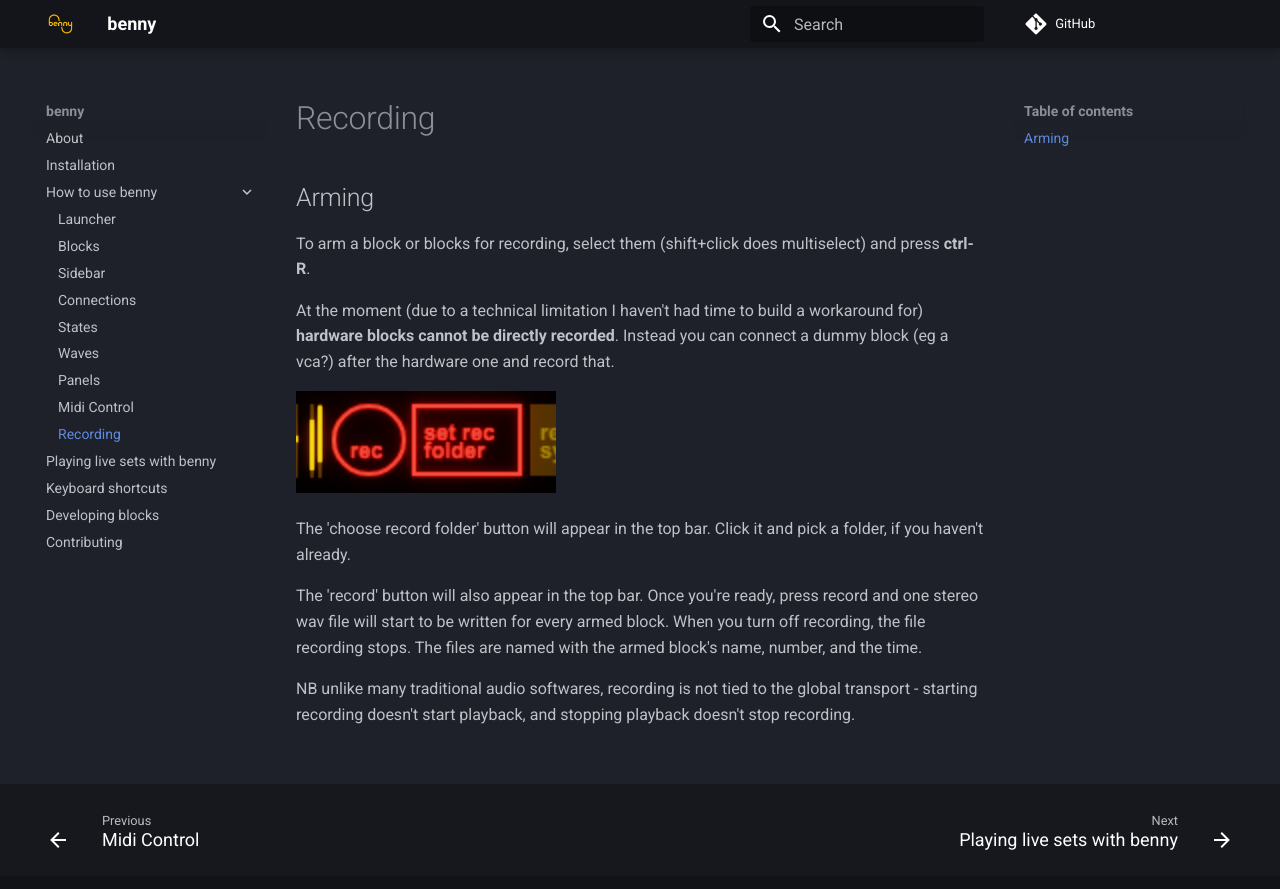
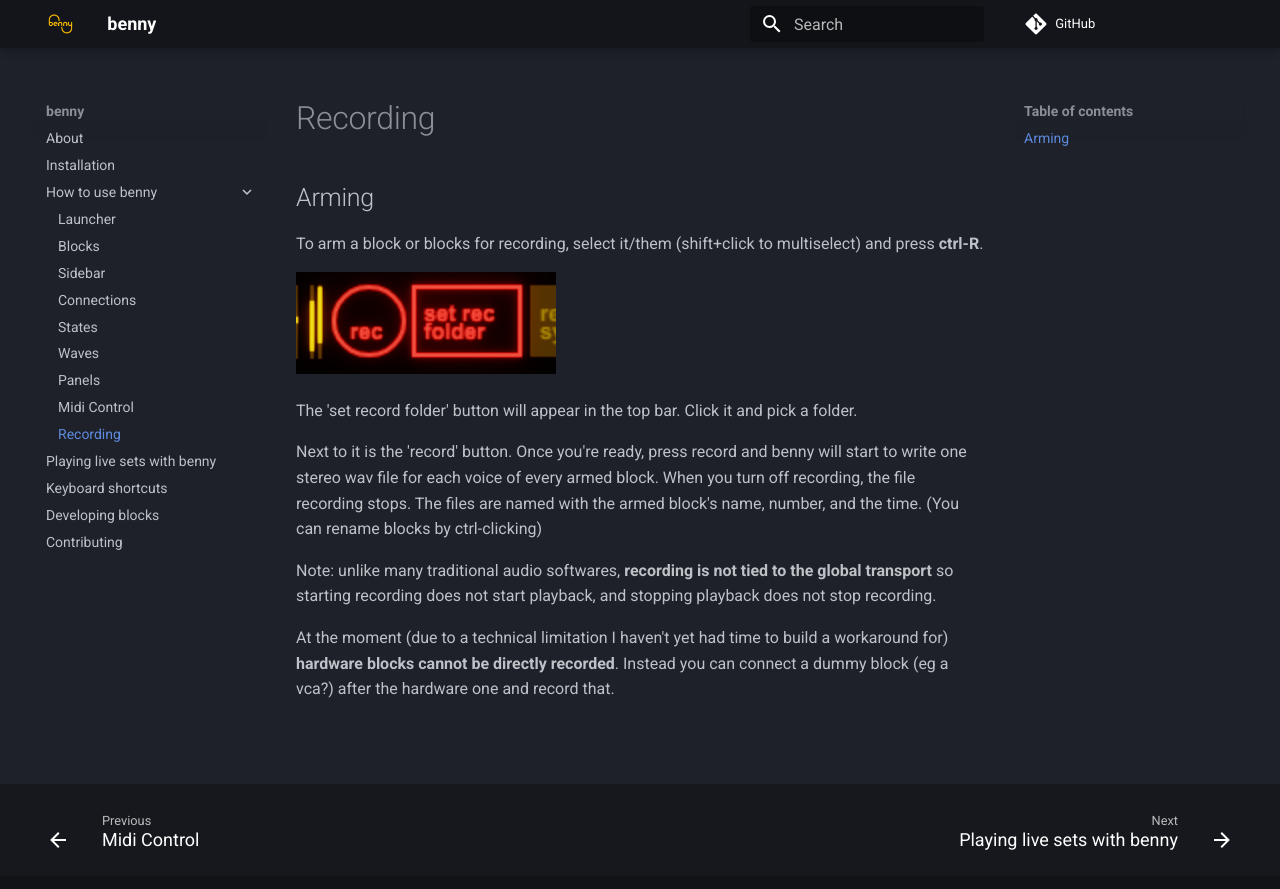
Before and after one commit to playbenny/benny_manual, an MkDocs documentation site: the page built from docs/recording.md, in a window 1280 px wide. Shown: the top 889 px of the page. Built offline with MkDocs 1.6.1 and Material for MkDocs 9.7.7, drawn with Linux system fonts in a browser that asks for light colours; comment, search, counter and statistics services are not loaded.

Commit message:
recording, naming

```diff
--- a/docs/recording.md
+++ b/docs/recording.md
@@ -1,13 +1,13 @@
 ## Arming
 
-To arm a block or blocks for recording, select them (shift+click does multiselect) and press **ctrl-R**.
-
-At the moment (due to a technical limitation I haven't had time to build a workaround for) **hardware blocks cannot be directly recorded**. Instead you can connect a dummy block (eg a vca?) after the hardware one and record that.
+To arm a block or blocks for recording, select it/them (shift+click to multiselect) and press **ctrl-R**.
 
 ![record buttons](assets/screenshots/recording.png)
 
-The 'choose record folder' button will appear in the top bar. Click it and pick a folder, if you haven't already.
+The 'set record folder' button will appear in the top bar. Click it and pick a folder.
 
-The 'record' button will also appear in the top bar. Once you're ready, press record and one stereo wav file will start to be written for every armed block. When you turn off recording, the file recording stops. The files are named with the armed block's name, number, and the time.
+Next to it is the 'record' button. Once you're ready, press record and benny will start to write one stereo wav file for each voice of every armed block. When you turn off recording, the file recording stops. The files are named with the armed block's name, number, and the time. (You can rename blocks by ctrl-clicking)
 
-NB unlike many traditional audio softwares, recording is not tied to the global transport - starting recording doesn't start playback, and stopping playback doesn't stop recording.
+Note: unlike many traditional audio softwares, **recording is not tied to the global transport** so starting recording does not start playback, and stopping playback does not stop recording.
+
+At the moment (due to a technical limitation I haven't yet had time to build a workaround for) **hardware blocks cannot be directly recorded**. Instead you can connect a dummy block (eg a vca?) after the hardware one and record that.
```
Also changed, not shown: docs/sidebar.md (+1 -1 lines).
